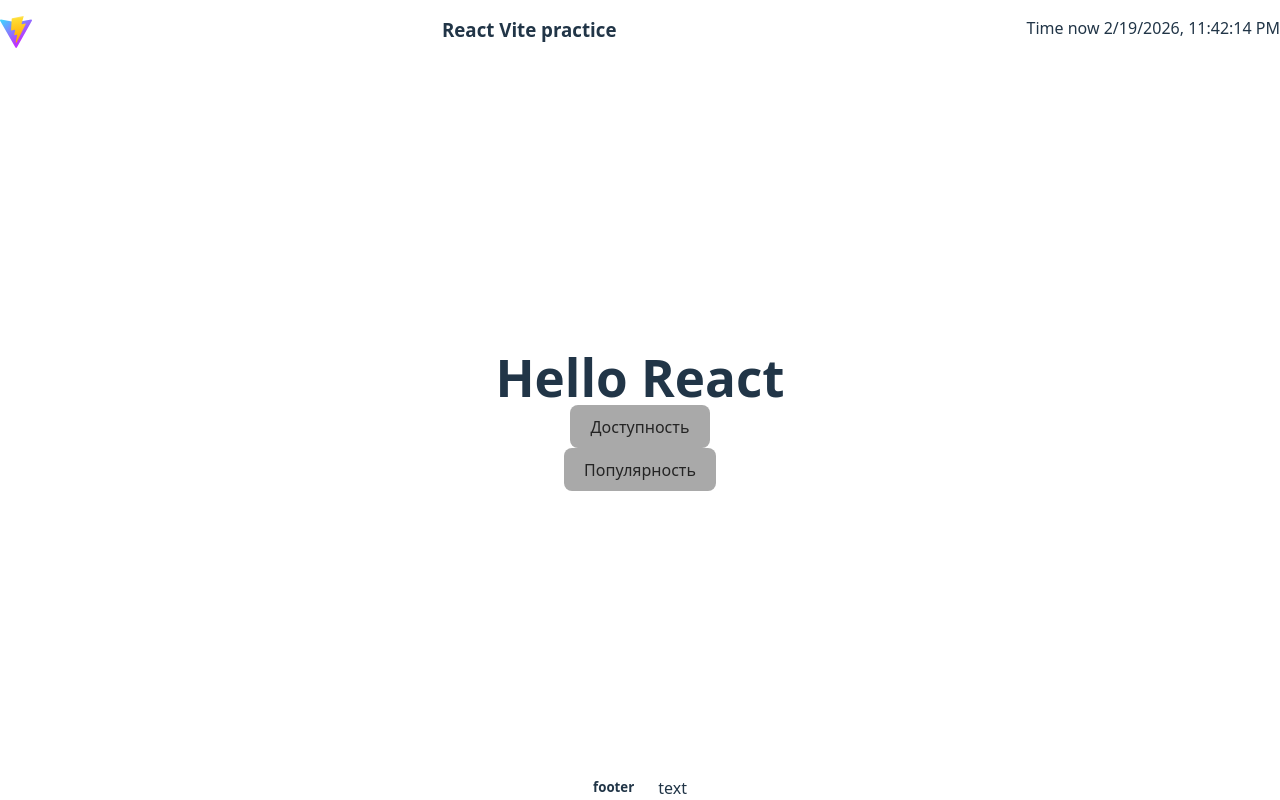
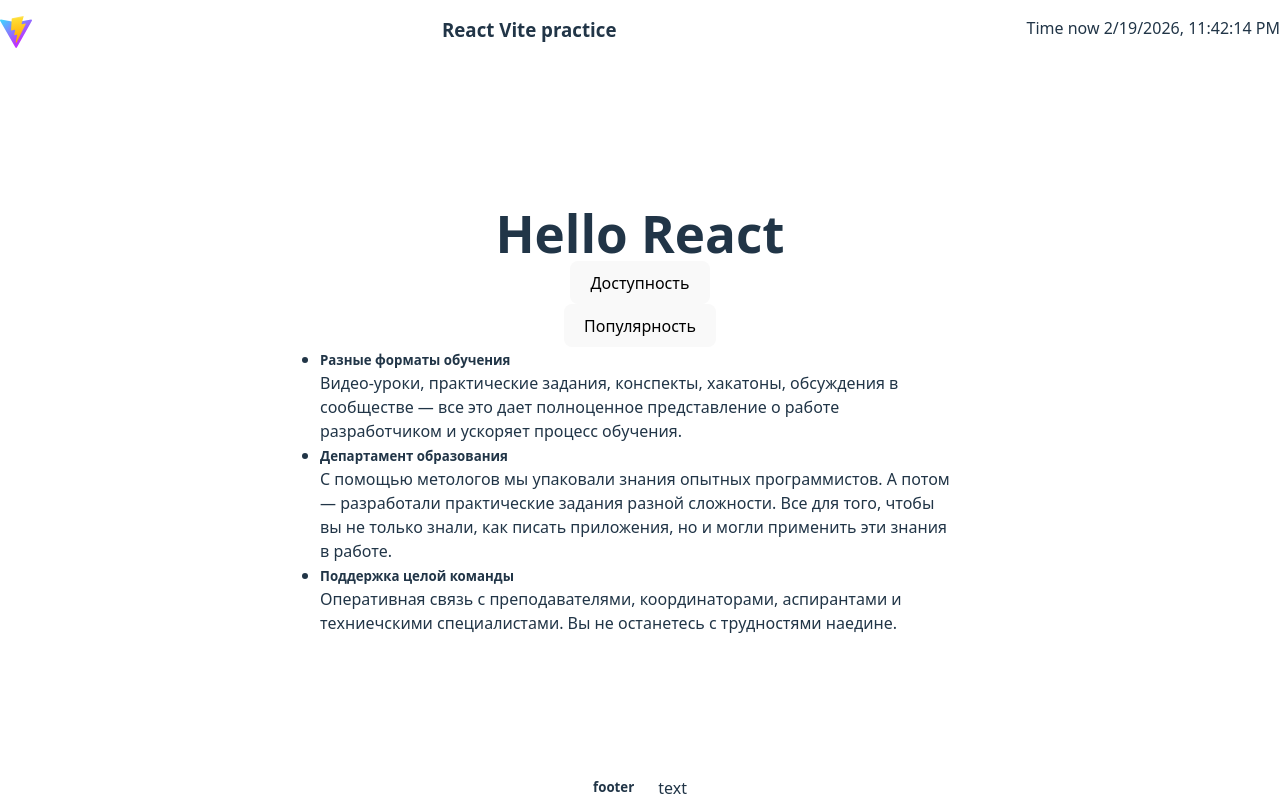
Before and after one commit to FuriticuS/react-practice, a React (Vite) app: page / in a window 1280 px wide. Built offline with nearby package versions, Linux system fonts and the light colour scheme.

Commit message:
add list component

```diff
--- a/src/App.jsx
+++ b/src/App.jsx
@@ -3,17 +3,14 @@ import './App.css'
 import Footer from "./components/footer/Footer.jsx";
 import Button from "./components/button/Button.jsx";
 import {useState} from "react";
+import {difference, info} from './assets/info/info.jsx'
+import InfoBlock from "./components/info/InfoBlock.jsx";
 
 export default function App() {
   const [textButtonType, setTextButtonType] = useState(null);
 
-  const difference = {
-    way: 'text 1',
-    go: 'text 2',
-  }
-
   let tubContent = null;
-  if(textButtonType) {
+  if (textButtonType) {
     tubContent = <p>Текст кнопки {textButtonType}</p>
   }
 
@@ -24,16 +21,23 @@ export default function App() {
 
   return (
     <div className="app">
-      <Header />
+      <Header/>
       <main>
         <h1>Hello React</h1>
 
-        <Button title="Доступность" functionClick={() => handleClick(difference.way)}/>
-        <Button functionClick={() => handleClick(difference.go)}>Популярность</Button>
+        <Button
+          isActive={textButtonType === difference.way}
+          title="Доступность"
+          functionClick={() => handleClick(difference.way)}/>
+        <Button
+          isActive={textButtonType === difference.go}
+          functionClick={() => handleClick(difference.go)}>Популярность</Button>
 
         {/*{ textButtonType ? <p>Текст кнопки {textButtonType}</p> : null }*/}
 
-        { tubContent }
+        {tubContent}
+
+        <InfoBlock info={info}/>
       </main>
       <Footer title="footer" description="text"/>
     </div>
--- /dev/null
+++ b/src/assets/info/info.jsx
@@ -0,0 +1,10 @@
+export const difference = {
+  way: 'text 1',
+  go: 'text 2',
+}
+
+export const info = [
+  {title: 'Разные форматы обучения', description: 'Видео-уроки, практические задания, конспекты, хакатоны, обсуждения в сообществе — все это дает полноценное представление о работе разработчиком и ускоряет процесс обучения.'},
+  {title: 'Департамент образования', description: 'С помощью метологов мы упаковали знания опытных программистов. А потом — разработали практические задания разной сложности. Все для того, чтобы вы не только знали, как писать приложения, но и могли применить эти знания в работе.'},
+  {title: 'Поддержка целой команды', description: 'Оперативная связь с преподавателями, координаторами, аспирантами и техниечскими специалистами. Вы не останетесь с трудностями наедине.'},
+]
--- a/src/components/button/Button.jsx
+++ b/src/components/button/Button.jsx
@@ -11,7 +11,7 @@ export default function Button(props) {
 
   return (
     <button
-      className="button active"
+      className={props.isActive ? 'button active' : 'button'}
       onClick={props.functionClick}
       onMouseLeave={mouseLeave}
       onMouseEnter={mouseEnter}
--- /dev/null
+++ b/src/components/info/InfoBlock.jsx
@@ -0,0 +1,16 @@
+import './info-block.css'
+
+export default function InfoBlock(props) {
+  return (
+    <ul className="info-block">
+      {props.info.map(item => {
+        return (
+          <li key={item.title}>
+            <h5>{item.title}</h5>
+            <p>{item.description}</p>
+          </li>
+        )
+      })}
+    </ul>
+  )
+}
--- /dev/null
+++ b/src/components/info/info-block.css
@@ -0,0 +1,5 @@
+.info-block {
+  display: flex;
+  flex-direction: column;
+  width: 50%;
+}
```
